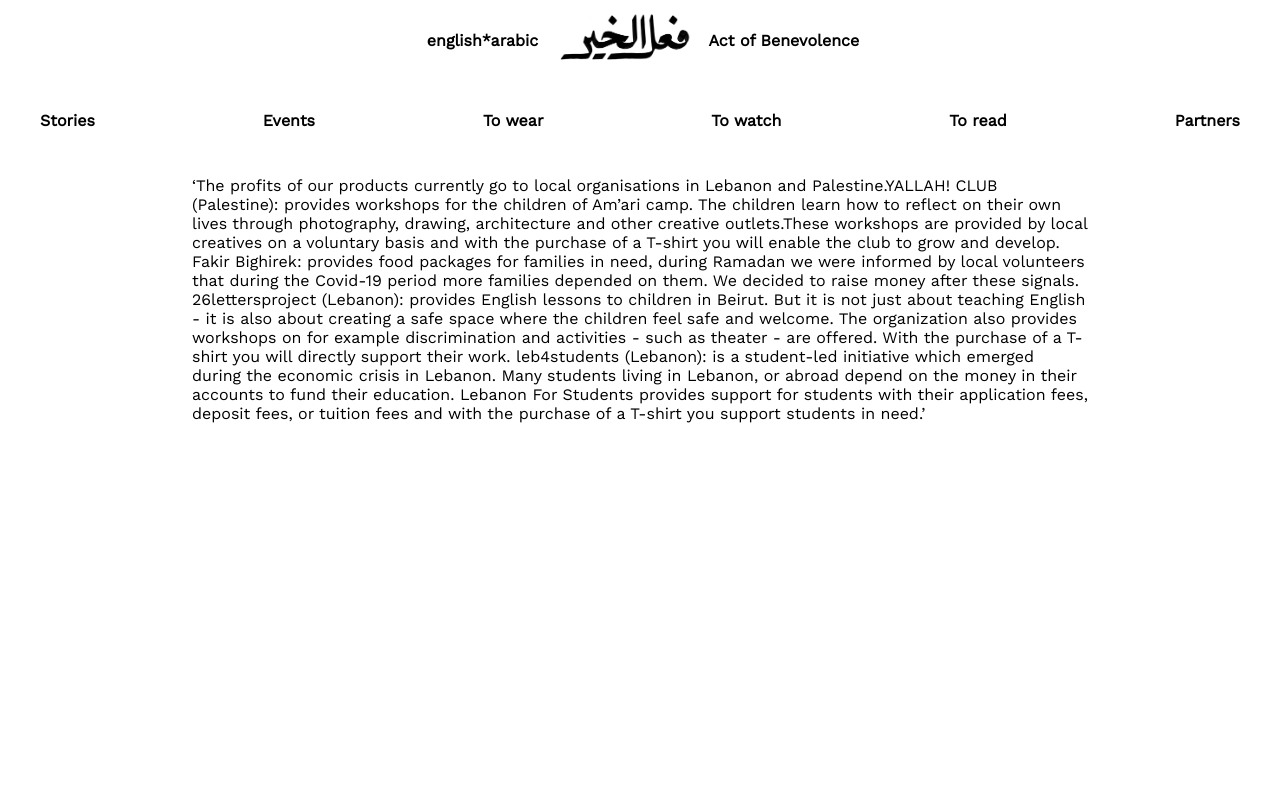
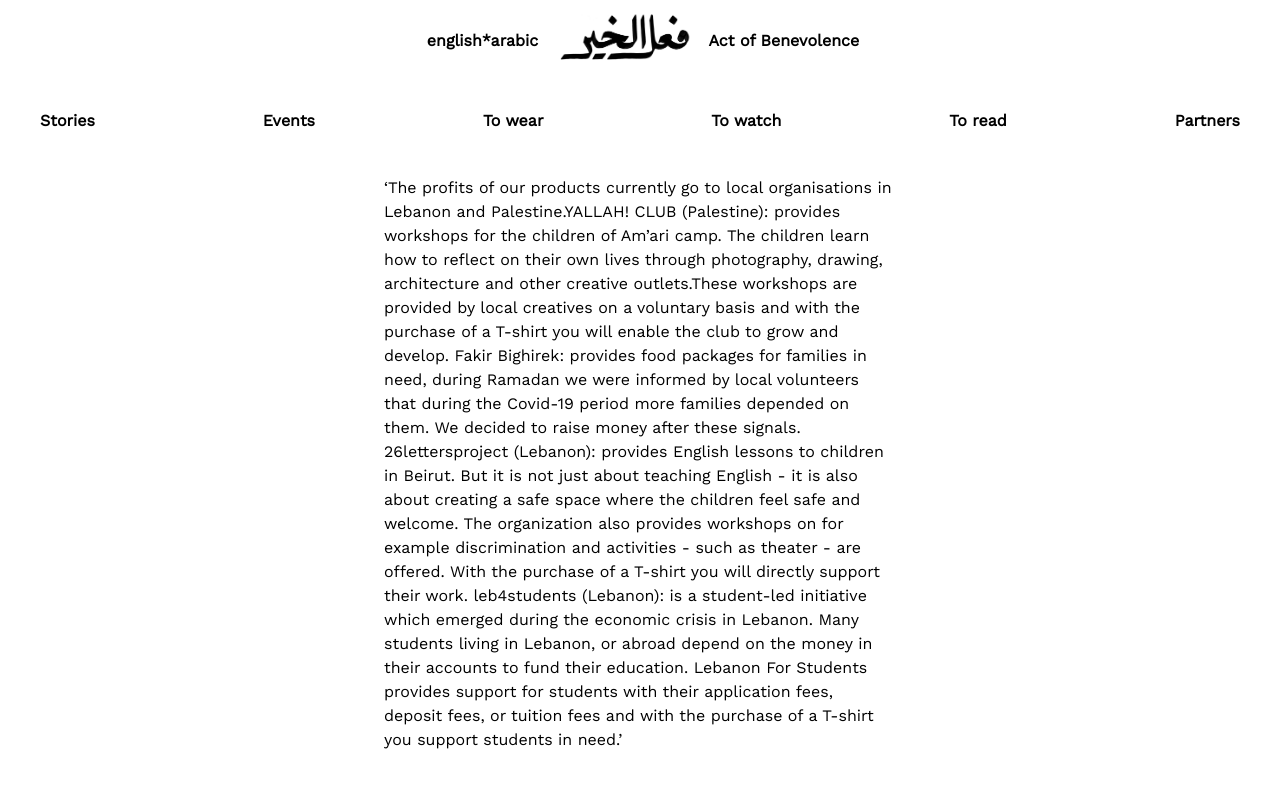
Before and after one commit to smatthies/act-of-benevolence, a React (Create React App) app: page /partners in a window 1280 px wide. Shown: the top 788 px of the page. Built offline with nearby package versions, Linux system fonts and the light colour scheme.

Commit message:
adjusted partners text

```diff
--- a/src/Sides/Partners/Partners.js
+++ b/src/Sides/Partners/Partners.js
@@ -3,6 +3,7 @@
 import "./Partners.scss";
 const Partners = () => {
   const intl = useIntl();
+
   return (
     <div className="partners">
       <p>{intl.formatMessage({ id: "partners.text" })}</p>
--- a/src/Sides/Partners/Partners.scss
+++ b/src/Sides/Partners/Partners.scss
@@ -3,6 +3,7 @@
   justify-content: center;
 
   p {
-    width: 70vw;
+    width: 40vw;
+    line-height: 1.5;
   }
 }
```
Also changed, not shown: 1 other file (tests, documents, lock files or other folders).
